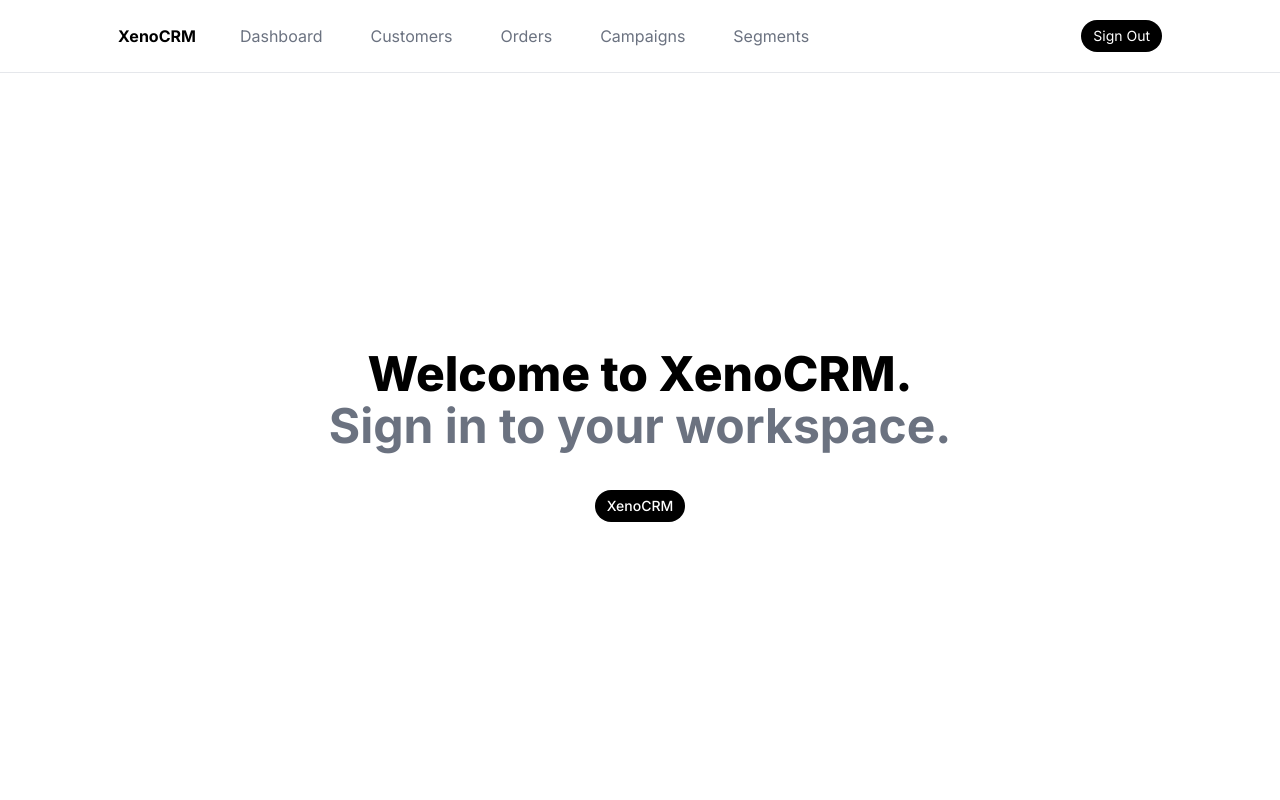
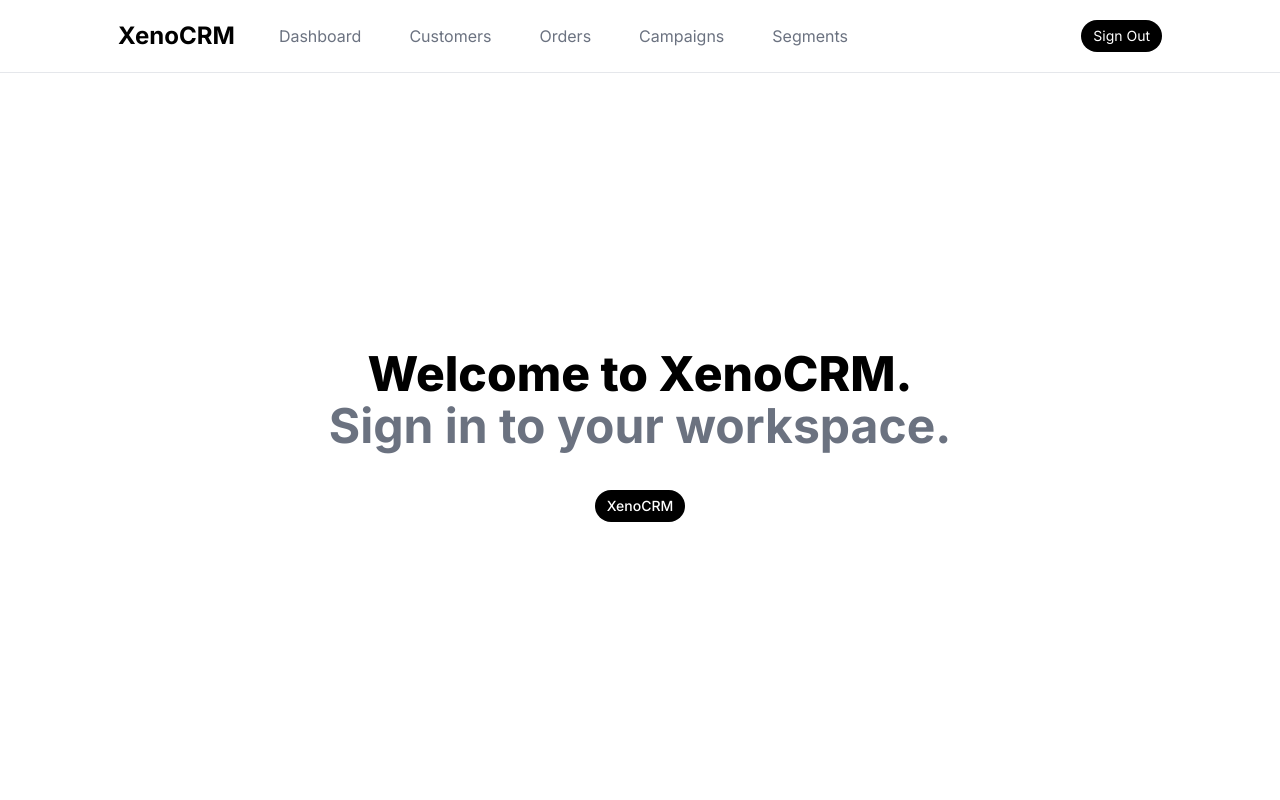
Before and after one commit to RoshanAlawe07/mini-crm-platform, a Next.js app in the folder frontend/: page / in a window 1280 px wide. Shown: the top 800 px of the page. Built offline with nearby package versions, Linux system fonts and the light colour scheme; sample sign-in values are in the browser's storage.

Commit message:
Update page.tsx

```diff
--- a/frontend/app/page.tsx
+++ b/frontend/app/page.tsx
@@ -45,7 +45,7 @@
     <div className="min-h-screen bg-white">
       <header className="flex items-center justify-between px-12 py-4 border-b border-gray-200">
         <div className="flex items-center space-x-8" style={{marginLeft: '70px'}}>
-          <h1 className="text-base font-bold text-black">XenoCRM</h1>
+        <Link href="/" className="text-2xl font-bold text-black">XenoCRM</Link>
        <nav className="flex space-x-6">
          <Link href="/dashboard" className="text-gray-500 hover:text-gray-700 transition-colors duration-300 px-3 py-2 rounded-lg hover:bg-gray-100">
            Dashboard
```
